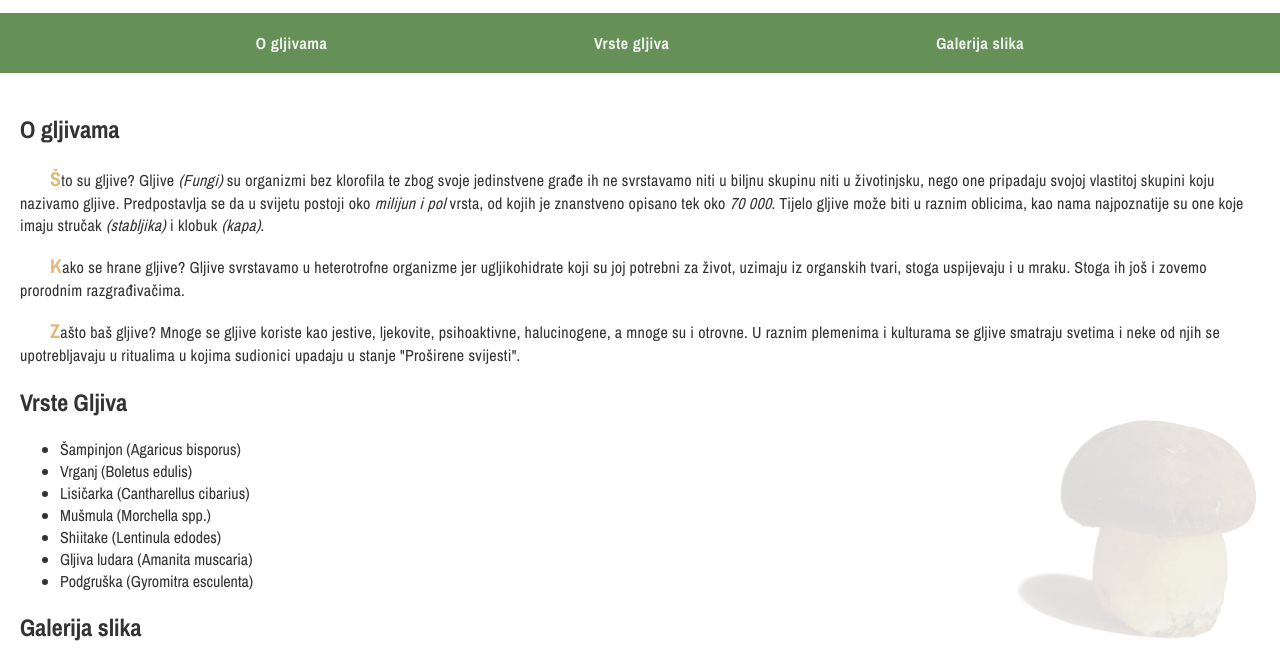
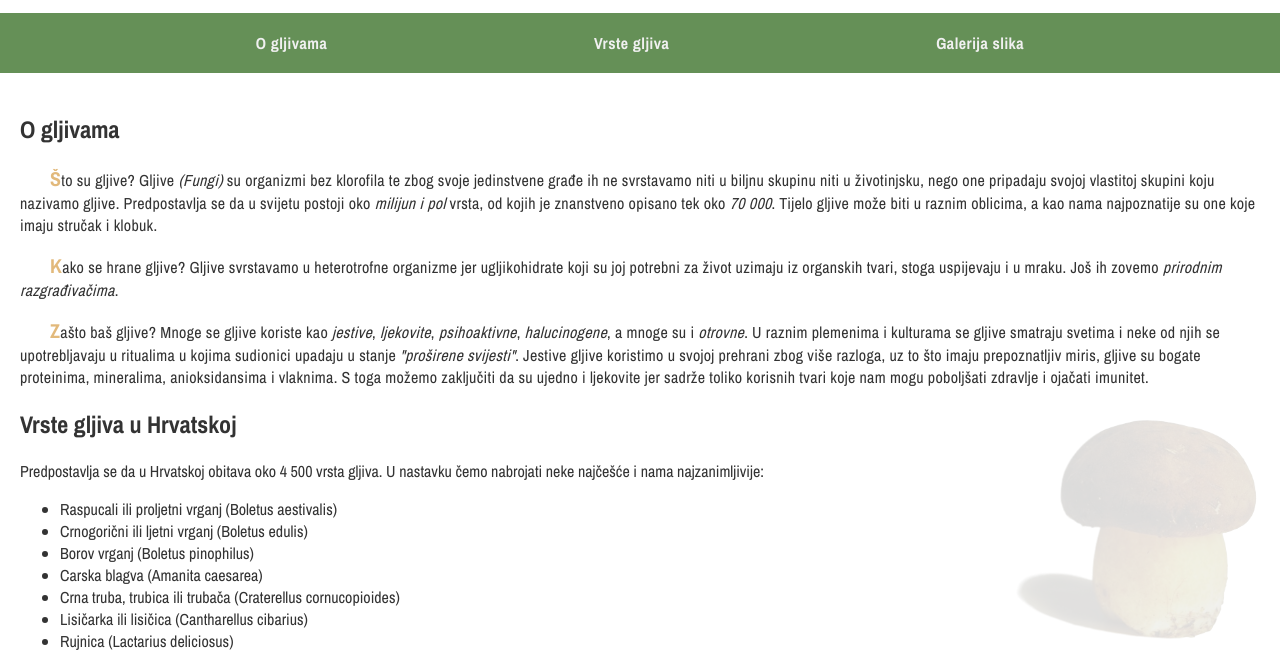
Before and after one commit to lazo2212/Svijet_gljiva, a plain HTML site: page index.html in a window 1280 px wide. Shown: the part 113-768 px from the top of the page. Drawn offline with nearby package versions, Linux system fonts and the light colour scheme; a script that the page names is missing.

Commit message:
modified:   index.html 	modified:   styles/sass/layout/_main-section.scss 	modified:   styles/style.css

```diff
--- a/index.html
+++ b/index.html
@@ -22,7 +22,6 @@
 
     <main>
       <section id="about">
-        <article>
         <h2>O gljivama</h2>
         <p>
           Što su gljive? Gljive <em>(Fungi)</em> su organizmi bez klorofila te
@@ -30,27 +29,28 @@
           niti u životinjsku, nego one pripadaju svojoj vlastitoj skupini koju
           nazivamo gljive. Predpostavlja se da u svijetu postoji oko
           <em>milijun i pol</em> vrsta, od kojih je znanstveno opisano tek oko
-            <em>70 000</em>. Tijelo gljive može biti u raznim oblicima, kao nama
-            najpoznatije su one koje imaju stručak <em>(stabljika)</em> i klobuk
-            <em>(kapa)</em>.
+          <em>70 000</em>. Tijelo gljive može biti u raznim oblicima, a kao nama
+          najpoznatije su one koje imaju stručak i klobuk.
         </p>
-        </article>
-
         <p>
           Kako se hrane gljive? Gljive svrstavamo u heterotrofne organizme jer
-          ugljikohidrate koji su joj potrebni za život, uzimaju iz organskih
-          tvari, stoga uspijevaju i u mraku. Stoga ih još i zovemo prorodnim
-          razgrađivačima.
+          ugljikohidrate koji su joj potrebni za život uzimaju iz organskih
+          tvari, stoga uspijevaju i u mraku. Još ih zovemo
+          <em>prirodnim razgrađivačima</em>.
         </p>
 
         <p>
-          Zašto baš gljive? Mnoge se gljive koriste kao jestive, ljekovite,
-          psihoaktivne, halucinogene, a mnoge su i otrovne. U raznim plemenima i
-          kulturama se gljive smatraju svetima i neke od njih se upotrebljavaju
-          u ritualima u kojima sudionici upadaju u stanje "Proširene svijesti".
+          Zašto baš gljive? Mnoge se gljive koriste kao <em>jestive</em>,
+          <em>ljekovite</em>, <em>psihoaktivne</em>, <em>halucinogene</em>, a
+          mnoge su i <em>otrovne</em>. U raznim plemenima i kulturama se gljive
+          smatraju svetima i neke od njih se upotrebljavaju u ritualima u kojima
+          sudionici upadaju u stanje <em>"proširene svijesti"</em>. Jestive
+          gljive koristimo u svojoj prehrani zbog više razloga, uz to što imaju
+          prepoznatljiv miris, gljive su bogate proteinima, mineralima,
+          anioksidansima i vlaknima. S toga možemo zaključiti da su ujedno i
+          ljekovite jer sadrže toliko korisnih tvari koje nam mogu poboljšati
+          zdravlje i ojačati imunitet.
         </p>
-
-        <p></p>
 
         <img
           id="boletus-background"
@@ -60,15 +60,20 @@
       </section>
 
       <section id="types">
-        <h2>Vrste Gljiva</h2>
+        <h2>Vrste gljiva u Hrvatskoj</h2>
+        <p>
+          Predpostavlja se da u Hrvatskoj obitava oko 4 500 vrsta gljiva. U
+          nastavku čemo nabrojati neke najčešće i nama najzanimljivije:
+        </p>
         <ul>
-          <li>Šampinjon (Agaricus bisporus)</li>
-          <li>Vrganj (Boletus edulis)</li>
-          <li>Lisičarka (Cantharellus cibarius)</li>
-          <li>Mušmula (Morchella spp.)</li>
-          <li>Shiitake (Lentinula edodes)</li>
-          <li>Gljiva ludara (Amanita muscaria)</li>
-          <li>Podgruška (Gyromitra esculenta)</li>
+          <li>Raspucali ili proljetni vrganj (Boletus aestivalis)</li>
+          <li>Crnogorični ili ljetni vrganj (Boletus edulis)</li>
+          <li>Borov vrganj (Boletus pinophilus)</li>
+          <li>Carska blagva (Amanita caesarea)</li>
+          <li>Crna truba, trubica ili trubača (Craterellus cornucopioides)</li>
+          <li>Lisičarka ili lisičica (Cantharellus cibarius)</li>
+          <li>Rujnica (Lactarius deliciosus)</li>
+          <li>Sunčanica (Macrolepiota procera)</li>
         </ul>
       </section>
 
--- a/styles/sass/layout/_main-section.scss
+++ b/styles/sass/layout/_main-section.scss
@@ -13,17 +13,6 @@ main {
   section {
     scroll-margin-top: 70px;
 
-    p {
-      letter-spacing: 0.3px;
-      text-indent: 30px;
-
-      &::first-letter {
-        color: $secondaryColor;
-        font-weight: bolder;
-        font-size: 20px;
-      }
-    }
-
     #boletus-background {
       position: fixed;
       right: -30px;
@@ -35,4 +24,17 @@ main {
       pointer-events: none;
     }
   }
+
+  #about {
+    p {
+      letter-spacing: 0.3px;
+      text-indent: 30px;
+
+      &::first-letter {
+        color: $secondaryColor;
+        font-weight: bolder;
+        font-size: 20px;
+      }
+    }
+  }
 }
```
Also changed, not shown: styles/style.css. Lines whose indentation alone changed are shown as unchanged.
